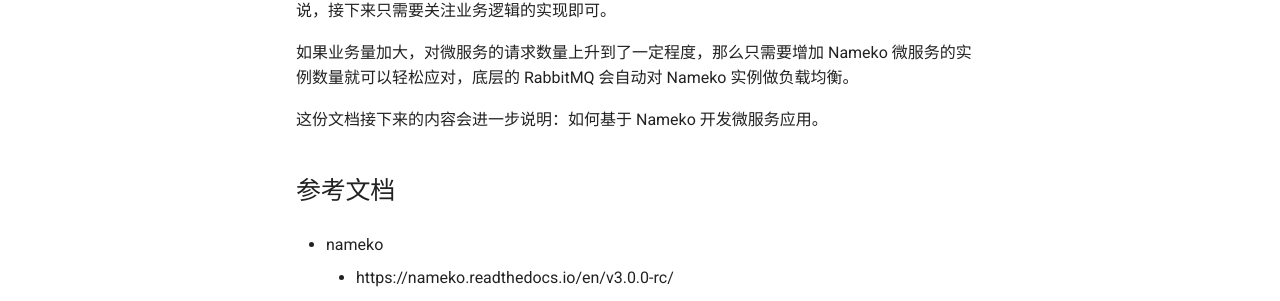
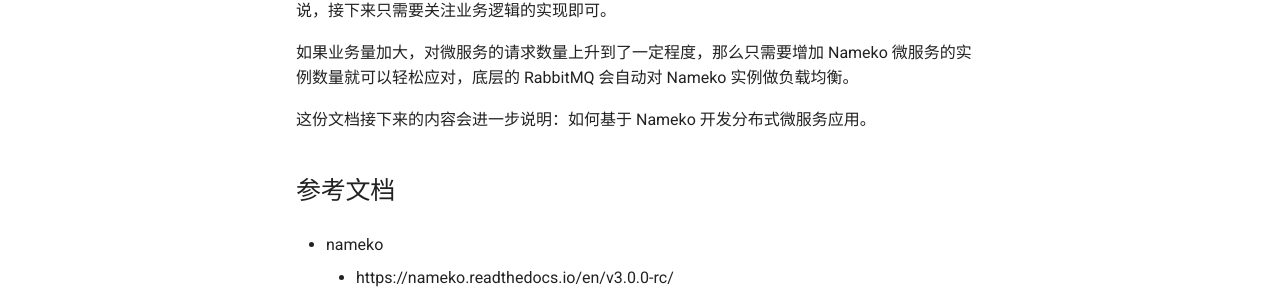
Before and after one commit to Bryanthelol/nameko-plus-doc, an MkDocs documentation site: the page built from docs/index.md, in a window 1280 px wide and 980 px high. Shown: the part 383-684 px from the top of the window. Built offline with MkDocs 1.6.1 and Material for MkDocs 9.7.7, drawn with Linux system fonts in a browser that asks for light colours.

Commit message:
update doc

```diff
--- a/docs/index.md
+++ b/docs/index.md
@@ -19,7 +19,7 @@ Nameko 提供 RPC 同步调用（同时支持异步调用），事件发布/订
 
 如果业务量加大，对微服务的请求数量上升到了一定程度，那么只需要增加 Nameko 微服务的实例数量就可以轻松应对，底层的 RabbitMQ 会自动对 Nameko 实例做负载均衡。
 
-这份文档接下来的内容会进一步说明：如何基于 Nameko 开发微服务应用。
+这份文档接下来的内容会进一步说明：如何基于 Nameko 开发分布式微服务应用。
 
 
 ## 参考文档
```
